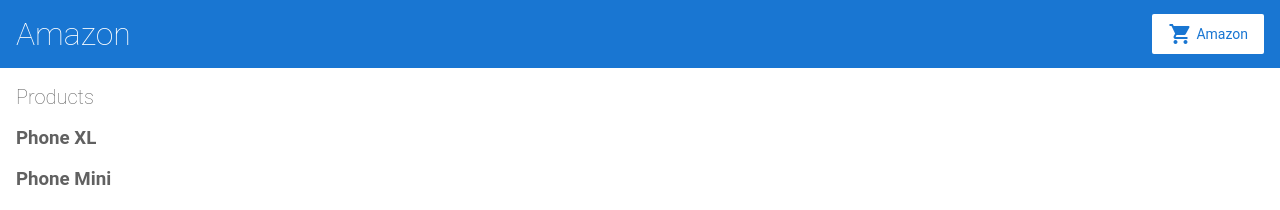
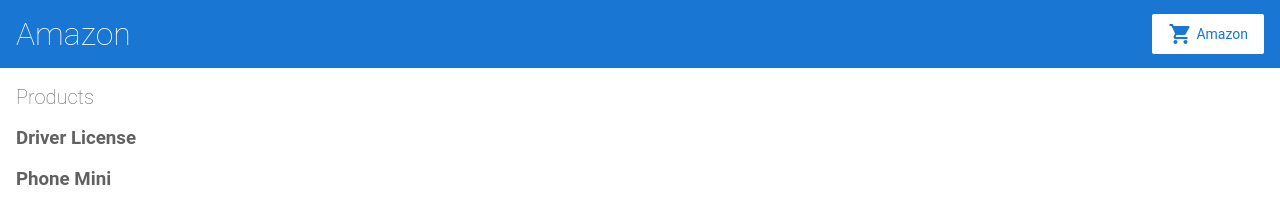
Before and after one commit to phedhong/hackthon-demo-202112, an Angular app: page / in a window 1280 px wide. Shown: the top 210 px of the page. Built offline with nearby package versions, Linux system fonts and the light colour scheme.

Commit message:
1 file modified

```diff
--- a/src/app/products.ts
+++ b/src/app/products.ts
@@ -8,9 +8,9 @@
 export const products = [
   {
     id: 1,
-    name: 'Phone XL',
-    price: 799,
-    description: 'A large phone with one of the best screens'
+    name: 'Driver License',
+    description: 'A large phone with one of the best screens',
+    attribute: ['lname', 'fname', 'expirationDate', 'DOB']
   },
   {
     id: 2,
```
